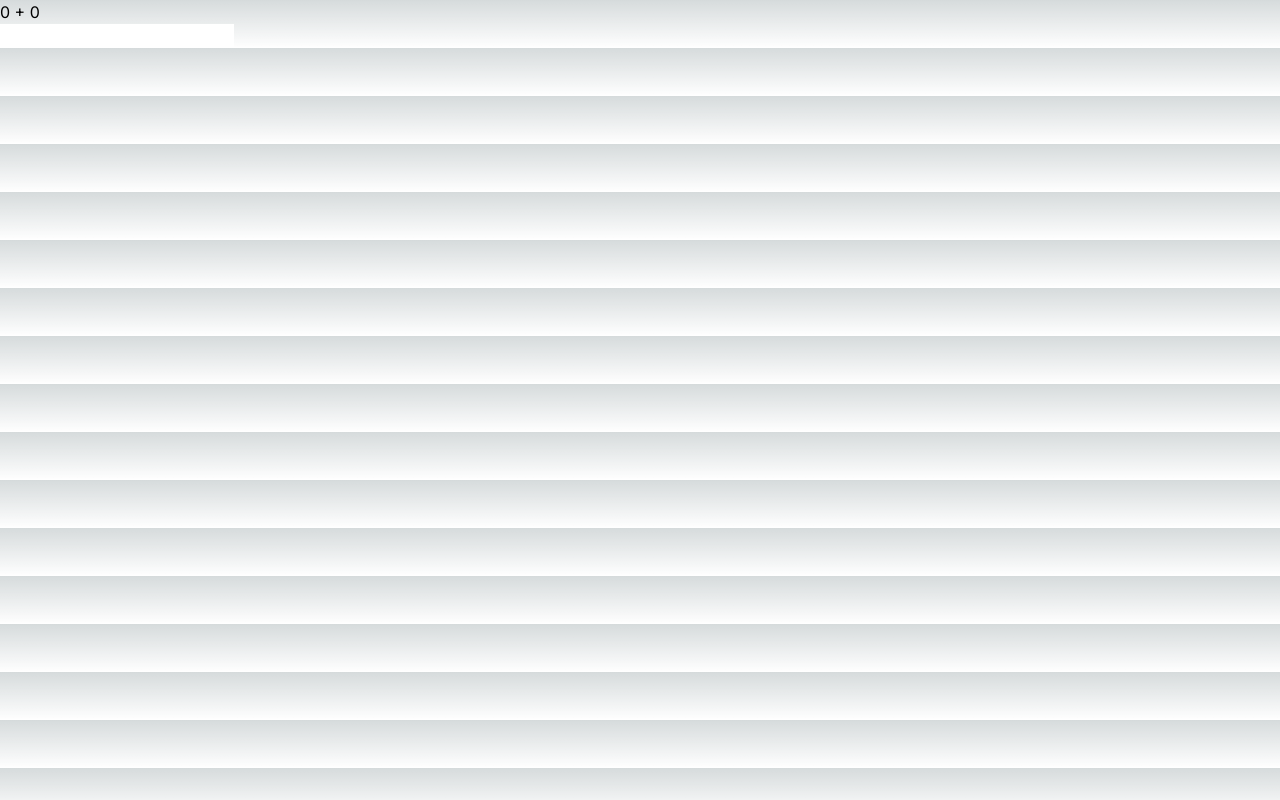
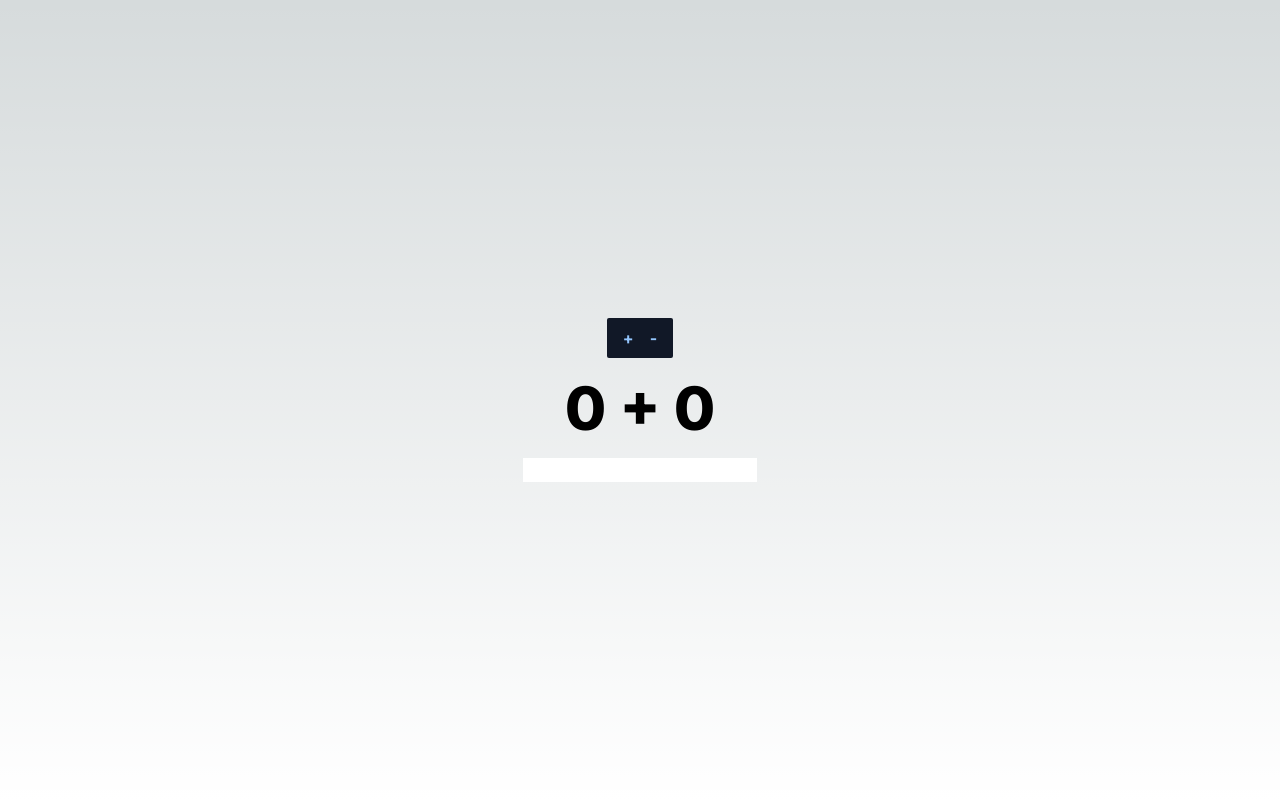
Before and after one commit to anwari-fikri/cirno-math, a Next.js app: page / in a window 1280 px wide. Built offline with nearby package versions, Linux system fonts and the light colour scheme.

Commit message:
wip mobx

```diff
--- /dev/null
+++ b/app/components/ConfigMenu.tsx
@@ -0,0 +1,15 @@
+import React, { useState } from "react";
+import ToggleOperation from "./ToggleOperation";
+
+const ConfigMenu = () => {
+    return (
+        <div>
+            <div className="bg-gray-900 px-2 rounded-sm">
+                <ToggleOperation operation="+" />
+                <ToggleOperation operation="-" />
+            </div>
+        </div>
+    );
+};
+
+export default ConfigMenu;
--- /dev/null
+++ b/app/components/ToggleOperation.tsx
@@ -0,0 +1,18 @@
+import React, { useState } from "react";
+
+const ToggleOperation = ({ operation }: { operation: string }) => {
+    const [enabled, setEnabled] = useState(true);
+
+    return (
+        <button
+            className={`font-bold p-2 hover:text-white ${
+                enabled ? "text-blue-300" : "text-gray-600"
+            }`}
+            onClick={() => setEnabled(!enabled)}
+        >
+            <p>{operation}</p>
+        </button>
+    );
+};
+
+export default ToggleOperation;
--- /dev/null
+++ b/app/interfaces/ConfigStore.ts
@@ -0,0 +1,15 @@
+import { makeObservable, observable } from "mobx";
+
+class ConfigStore {
+    isAdd: boolean = false;
+    isSubtract: boolean = false;
+
+    constructor() {
+        makeObservable(this, {
+            isAdd: observable,
+            isSubtract: observable,
+        });
+    }
+}
+
+export default new ConfigStore();
--- a/app/page.tsx
+++ b/app/page.tsx
@@ -1,6 +1,7 @@
 "use client";
 
 import React, { useState } from "react";
+import ConfigMenu from "./components/ConfigMenu";
 
 export default function Home() {
     const [firstNumber, setFirstNumber] = useState<number>(0);
@@ -24,8 +25,9 @@ export default function Home() {
     };
 
     return (
-        <div>
-            <p>
+        <div className="h-screen flex flex-col justify-center items-center gap-5">
+            <ConfigMenu />
+            <p className="text-center text-4xl font-extrabold sm:text-5xl lg:text-6xl">
                 {firstNumber} {operation} {secondNumber}
             </p>
             <div>
--- a/package.json
+++ b/package.json
@@ -11,6 +11,8 @@
   "dependencies": {
     "@headlessui/react": "^1.7.17",
     "@heroicons/react": "^2.0.18",
+    "mobx": "^6.10.2",
+    "mobx-react": "^9.0.1",
     "next": "13.5.4",
     "react": "^18",
     "react-dom": "^18"
```
Also changed, not shown: 1 other file (tests, documents, lock files or other folders).
